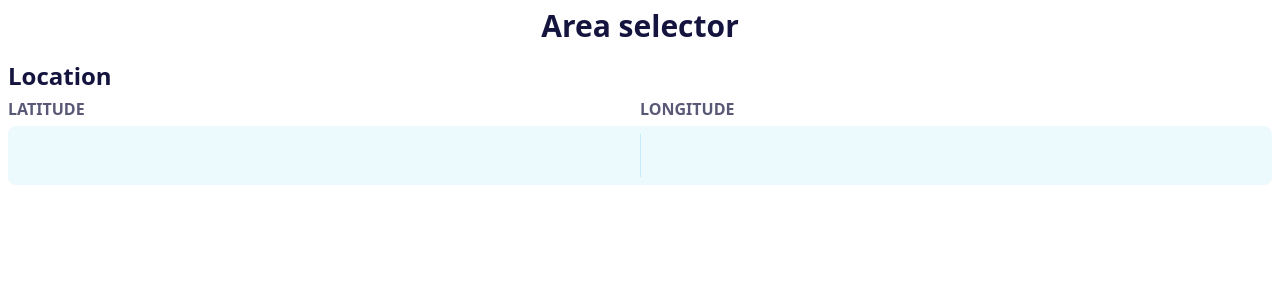
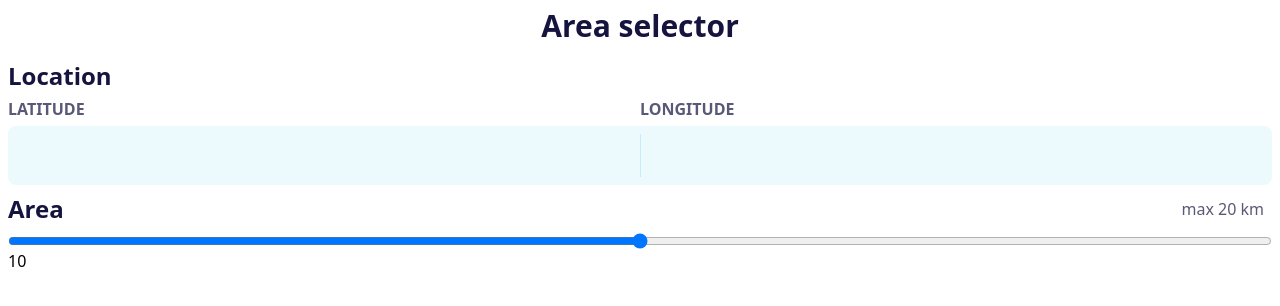
Before and after one commit to ViuCoding/universal-plastic-vincenzo-cristiano, a React (Vite) app: page / in a window 1280 px wide. Shown: the top 306 px of the page. Built offline with nearby package versions, Linux system fonts and the light colour scheme; no server answers.

Commit message:
ready to add react-leaflet

```diff
--- /dev/null
+++ b/src/components/Area.jsx
@@ -0,0 +1,25 @@
+import { useState } from "react";
+
+export default function Area() {
+  const [range, setRange] = useState(10);
+
+  const handleRange = e => {
+    setRange(e.target.value);
+    console.log(e.target.value);
+  };
+  return (
+    <section>
+      <div className='flex items-center justify-between'>
+        <h2 className='text-2xl font-bold text-header-text py-2'>Area</h2>
+        <p className='font-normal text-light-text pr-2'>max 20 km</p>
+      </div>
+
+      <div>
+        <input className='w-full' type='range' name='km' id='km' min={0} max={20} value={range} onChange={handleRange} />
+        {range}
+
+        <div className='h-20' id='map'></div>
+      </div>
+    </section>
+  );
+}
--- a/src/components/Location.jsx
+++ b/src/components/Location.jsx
@@ -7,8 +7,8 @@ const latRegex = /^[-+]?(?=.{1,11}$)([1-8]?\d(?:\.\d{0,7})?|90(?:\.0{0,7})?)$/;
 const lonRegex = /^[-+]?(?=.{1,11}$)(?:180(?:\.0{0,7})?|(?:(?:1[0-7]\d)|(?:[1-9]?\d))(?:\.\d{0,7})?)$/;
 
 export default function Location() {
-  const [latitude, setLatitude] = useState(null);
-  const [longitude, setLongitude] = useState(null);
+  const [latitude, setLatitude] = useState("");
+  const [longitude, setLongitude] = useState("");
 
   const success = pos => {
     const location = pos.coords;
--- a/src/pages/AreaSelector.jsx
+++ b/src/pages/AreaSelector.jsx
@@ -1,3 +1,4 @@
+import Area from "../components/Area";
 import Location from "../components/Location";
 
 export default function AreaSelector() {
@@ -5,6 +6,7 @@ export default function AreaSelector() {
     <div className='container mx-auto px-2'>
       <h1 className='text-3xl font-bold text-center text-header-text py-2 '>Area selector</h1>
       <Location />
+      <Area />
     </div>
   );
 }
```
